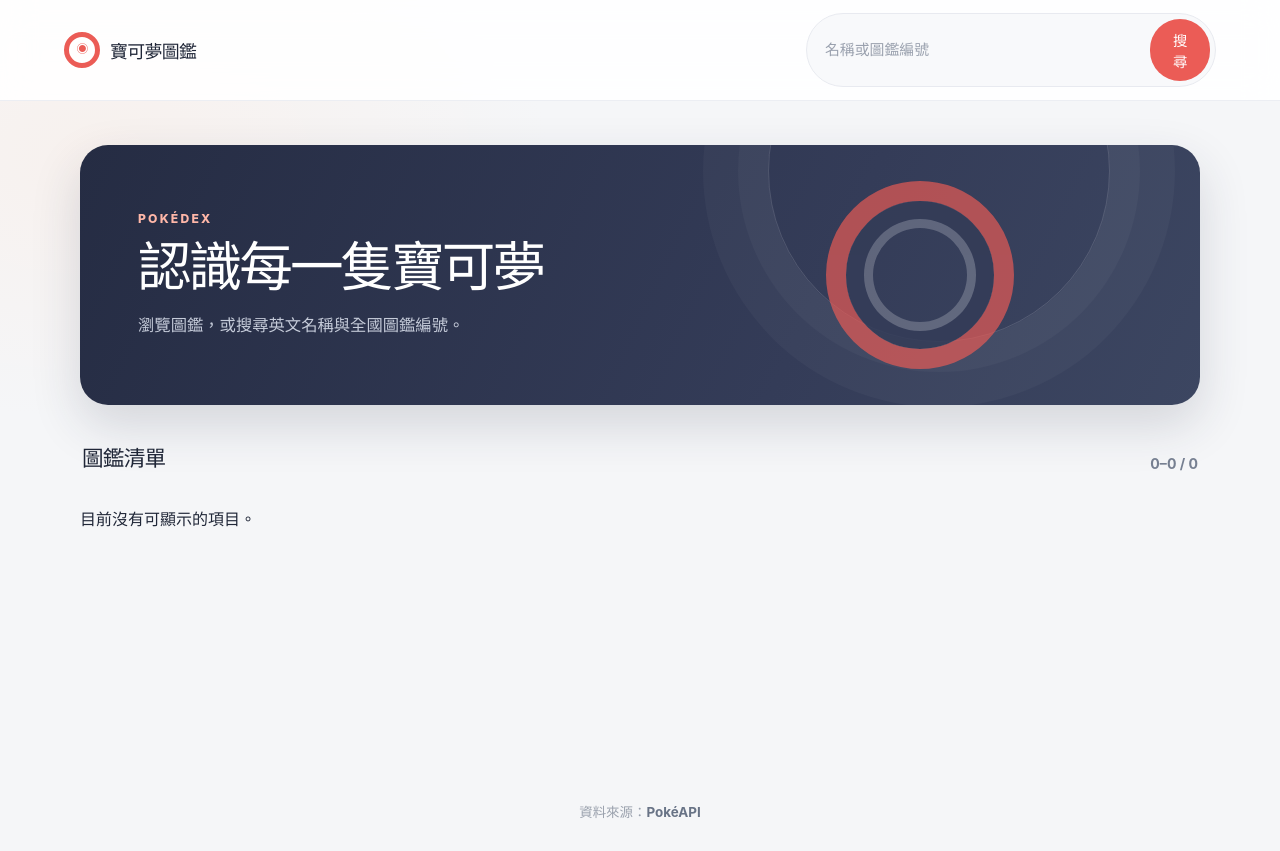
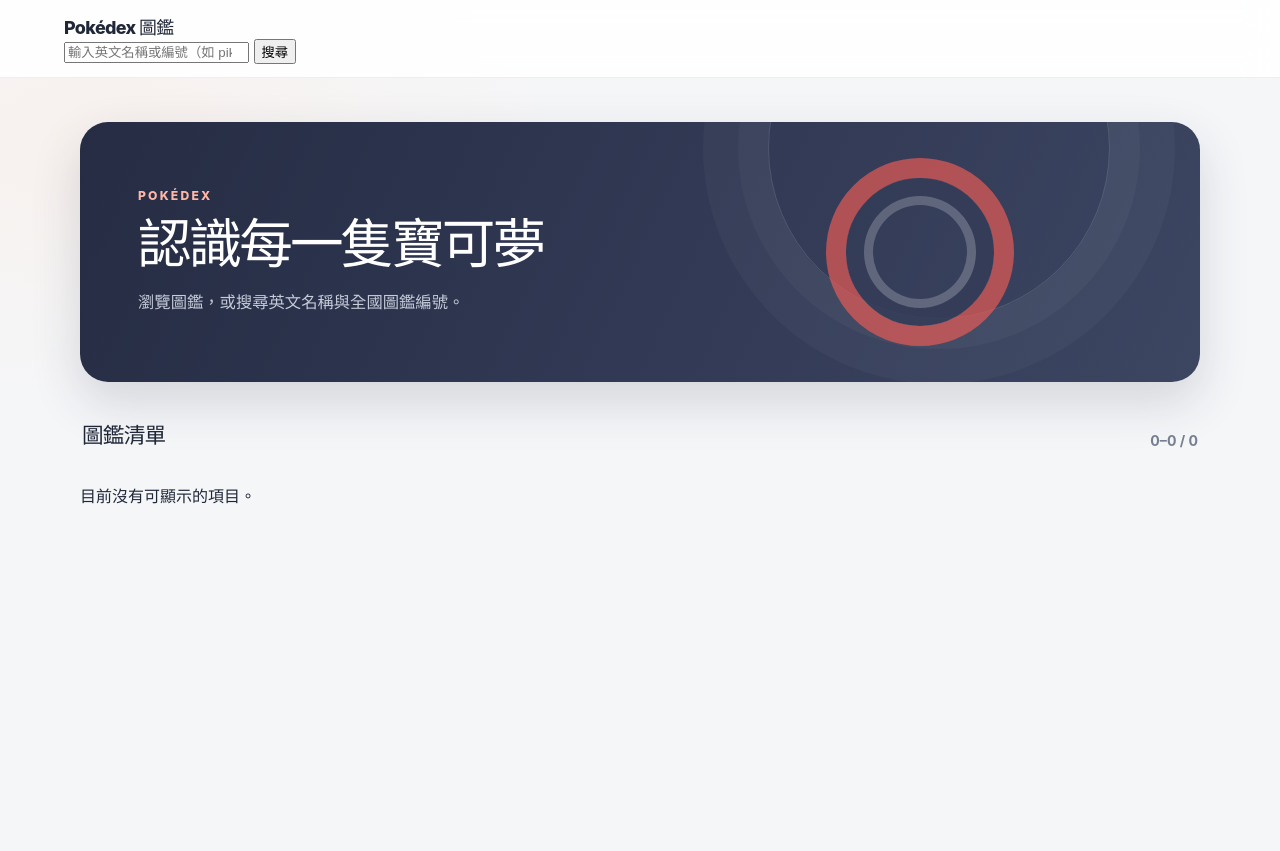
Before and after one commit to meowkadayo-png/poke, a Flask app: page / in a window 1280 px wide. After the commit the page ends 504 px from the top, so only its background shows below. Run offline with Flask 3, Linux system fonts and the light colour scheme; data that the repository does not hold is empty.

Commit message:
Update base.html

```diff
--- a/templates/base.html
+++ b/templates/base.html
@@ -3,20 +3,28 @@
 <head>
   <meta charset="utf-8">
   <meta name="viewport" content="width=device-width, initial-scale=1">
-  <meta name="theme-color" content="#e84949">
-  <title>{% block title %}寶可夢圖鑑{% endblock %}</title>
+  <title>{% block title %}寶可夢圖鑑｜Pokédex{% endblock %}</title>
   <link rel="stylesheet" href="{{ url_for('static', filename='style.css') }}">
 </head>
 <body>
   <header class="site-header">
-    <a class="brand" href="{{ url_for('index') }}"><span aria-hidden="true">◉</span> 寶可夢圖鑑</a>
-    <form class="search" action="{{ url_for('search') }}" method="get">
-      <label class="sr-only" for="q">搜尋寶可夢名稱或編號</label>
-      <input id="q" name="q" type="search" placeholder="名稱或圖鑑編號" required>
-      <button type="submit">搜尋</button>
-    </form>
+    <div class="header-inner">
+      <a class="brand" href="{{ url_for('index') }}">Pokédex 圖鑑</a>
+      <form class="search-form" action="{{ url_for('search') }}" method="get">
+        <input
+          type="search"
+          name="q"
+          placeholder="輸入英文名稱或編號（如 pikachu、25）"
+          aria-label="搜尋寶可夢英文名稱或編號"
+          required
+        >
+        <button type="submit">搜尋</button>
+      </form>
+    </div>
   </header>
-  <main>{% block content %}{% endblock %}</main>
-  <footer>資料來源：<a href="https://pokeapi.co/" rel="noreferrer">PokéAPI</a></footer>
+
+  <main>
+    {% block content %}{% endblock %}
+  </main>
 </body>
 </html>
```
